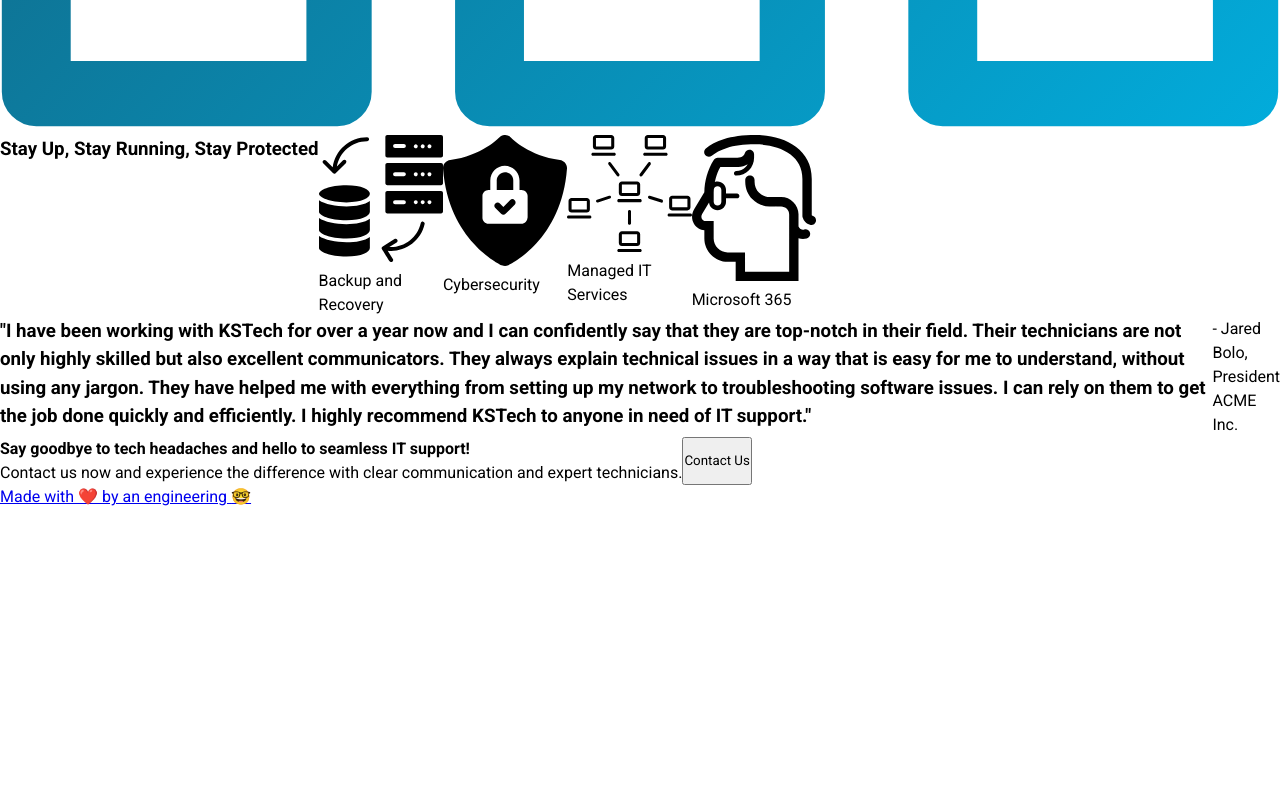
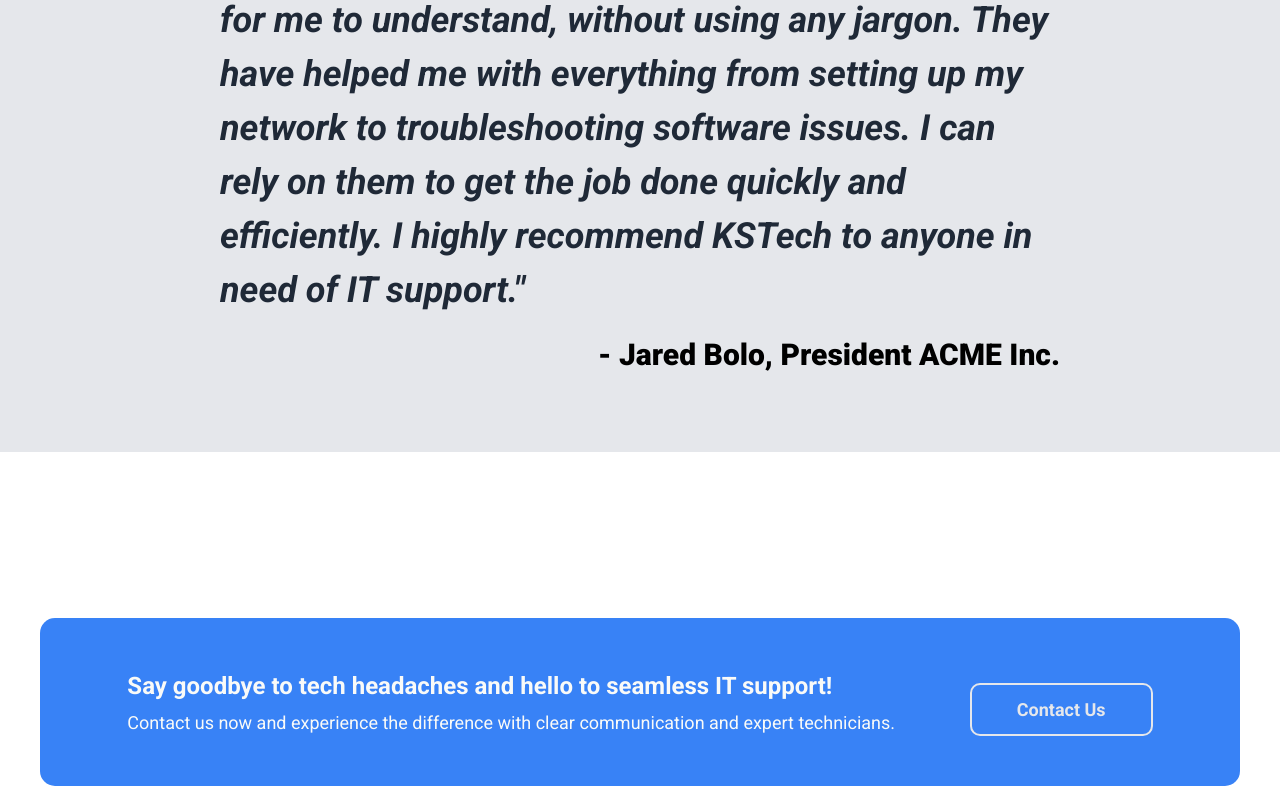
Before and after one commit to queyyz/engse611, a plain HTML site: page lad4/index.html in a window 1280 px wide. Shown: the part 1460-2260 px from the top of the page. Before the commit the page ends 1969 px from the top, so only its background shows below. Drawn offline with Linux system fonts and the light colour scheme; a web font is replaced by a local one.

Commit message:
styles.css

```diff
--- a/lad4/styles.css
+++ b/lad4/styles.css
@@ -23,94 +23,163 @@
     line-height: 1.5;
   }
 
-body{
+    body{
+        min-height: 100vh;
+        display: flex;
+        flex-direction: column;
 
 }
 
-h2{
+    h2{
+        font-size: 48px;
+        font-weight: 900;
+        color: #F9FAF8;
 
 }
 
-h3{
+    h3{
+        font-size: 36px;
+        color: var(--darkblue);
+        font-weight: 900;
 
 }
 
-nav{
+    nav{
+        background-color: white;
+        height: 100px;
 
 }
 
-.container{
+.container
+    {
+        max-width: 1200px;
+        margin: 0 auto;
+        padding: 0 30px;
+}
+
+.navbar .container
+    {
+       display: flex;
+       justify-content: space-between;
+       align-items: center;
+       min-height: 100%;
+
 
 }
 
-.navbar .container{
-
-}
-
-.navbar .img{
+.navbar .img
+   {height: 100px;
 
 }
 
 .navbar .logo{
+    font-size: 100px;
+    color: var(--logo-hero-color);
 
 }
 
 .navbar ul{
+    font-family: Arial, sans-serif;
+    gap: 20px;
+    display: flex;
+    list-style: none;
 
 }
 
 .navbar ul a{
+    color: black;
+    text-decoration: none;
 
 }
 
 .hero{
+        display: flex;
+        min-height: var(--sectionheight);
+        background-color: var(--darkblue);
+
 
 }
 
 .hero .container{
+    display: flex;
+    justify-content: space-between;
+    align-items: center;
+    width: 100%;
 
 }
 
 .hero h2{
+    line-height: 1.7;
+    color: var(--logo-hero-color);
 
 }
 
 .hero p{
+    margin-top: 10px;
+    margin-bottom: 15px;
+    color: var(--secondarytxt-color);
+    font-size: var(--secondarytxt-size);
 
 }
 
 .hero .hero-bold-text{
+    background-color: #3882F6;
+    cursor: pointer;
 
 }
 
 .hero img{
+           max-width: 500px;
+          float: right;
 
 }
 
 .hero .hero-button{
-    display: block;
+        display: block;
+            padding: 5px 15px;
+            border-radius: 10px;
+            background-color: var(--accent-color);
+            font-size: var(--secondarytxt-size);
+            color: var(--secondarytxt-size);
+            font-weight: 500px;
+            border: none;
 
 }
 
 .hero .hero-button:hover{
+        background-color: #ff0000;
+        cursor: pointer;
 
 }
 
 .info{
+    height: var(--sectionheight);
 
 }
 
 .info .container{
     display: flex;
+    flex-direction: column;
+    align-items: center;
+    gap: 70px;
+    min-height: 100%;
+    justify-content: center;
 
 }
 
 .info .info-header{
+    margin-top: 30px;
 
 }
 
 .info .boxes{
     display: flex;
+    gap: 45;
+    margin-bottom: 60PX;
+    justify-content: space-between;
+    flex-wrap: wrap;
+    align-items: center;
+    min-width: 100%;
 
 }
 
@@ -119,71 +188,127 @@ nav{
 }
 
 .info img{
+    border: var(--accent-color);
+    border-style: solid;
+
+    border-radius: 20px;
+    padding: 15PX;
+    aspect-ratio: 1/1;
 
 }
 
 .info .box h3{
+    color: var(--darkblue);
 
 }
 
 .info .box p{
-
+   margin-top: 8px;
+   align-items: center;
+   white-space: nowrap;
 }
 
 .quote{
     display: flex;
+    align-items: center;
+    justify-content: center;
+    height: var(--sectionheight);
+    background-color: var(--quoteBG);
+    flex: 1;
+    padding: 75px;
 
 }
 
 .quote .container{
     display: flex;
-
+    align-items: flex-end;
+    flex-direction: column;
+    justify-content: center;
+    min-height: 100%;
+    max-width: 900px;
 }
 
 .quote h3{
+    font-family: 'roboto', sans-serif;
+    font-style: italic;
+    font-weight: 555;
 
 }
 
 .quote .quote-attribution{
-
+    font-size: 30px;
+    font-weight: 900;
+    margin-top: 15px;
 }
 
 .CTA{
+    height: var(--sectionheight);
+    display: flex;
+    align-items: center;
+    justify-content: center;
 
 }
 
 .CTA .container{
     display: flex;
-
+    background-color: var(--accent-color);
+    padding: 50px;
+    border-radius: 15px;
+    justify-content: space-around;
+    width: 100%;
 }
 
 .CTA .CTA-main-text{
+    font-size: 24px;
+    color: var(--logo-hero-color);
+    font-weight: 700;
 
 }
 
 .CTA .CTA-secondary-text{
-
+    margin-top: 5px;
+    font-size: var(--secondarytxt-size);
+    color: var(--logo-hero-color);
 
 }
 
 .CTA .CTA-button{
+    padding: 10px 45px;
+    background-color: var(--accent-color);
+    border-radius: 10px;
+    font-size: var(--secondarytxt-size);
+    color: var(--quoteBG);
+    font-weight: 700;
+    border: solid 2px;
+    margin-top: 15px;
+    flex-shrink: 0;
 
 }
 
 .CTA .CTA-button:hover{
-
+    background-color: #ff0000;
+    cursor: pointer;
 }
 
 .footer{
-
+    height: 65;
+    background-color: var(--darkblue);
+    margin-top: auto;
 }
 
 .footer .container{
     display: flex;
+    justify-content: center;
+    align-items: center;
+    min-height: 100%;
 
 }
 
 .footer a{
+    color: #ff0000;
+    padding-right: 3px;
+    text-decoration: none;
+    font-size: 1.7rem;
 
 }
 
```
